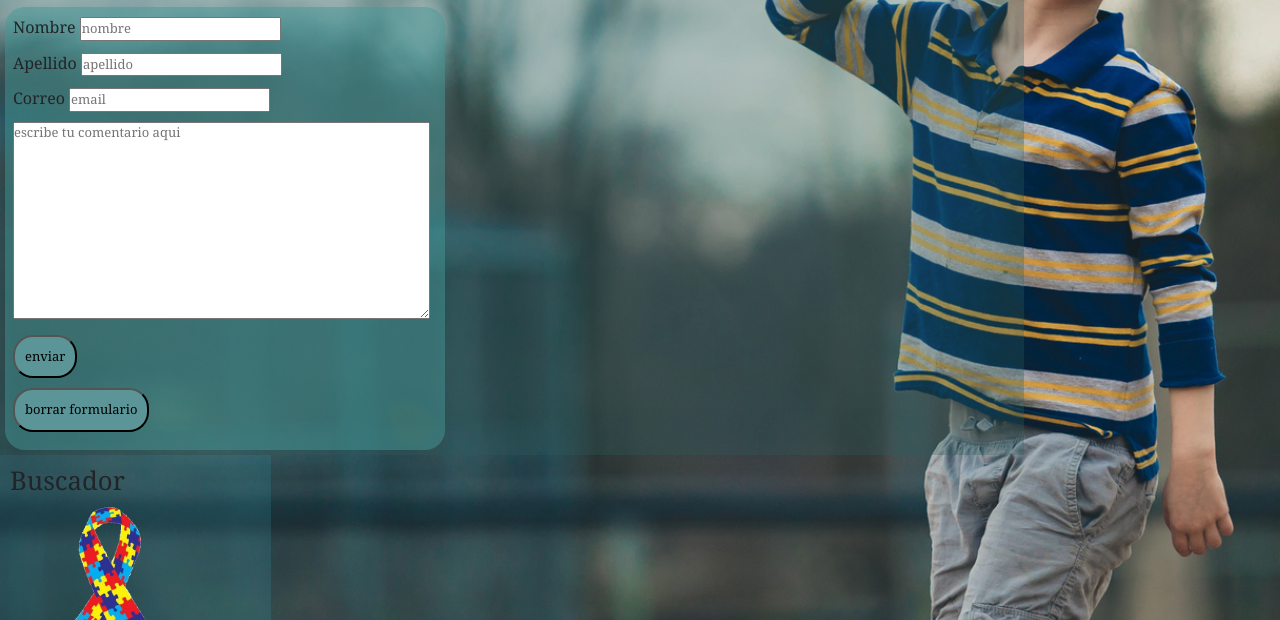
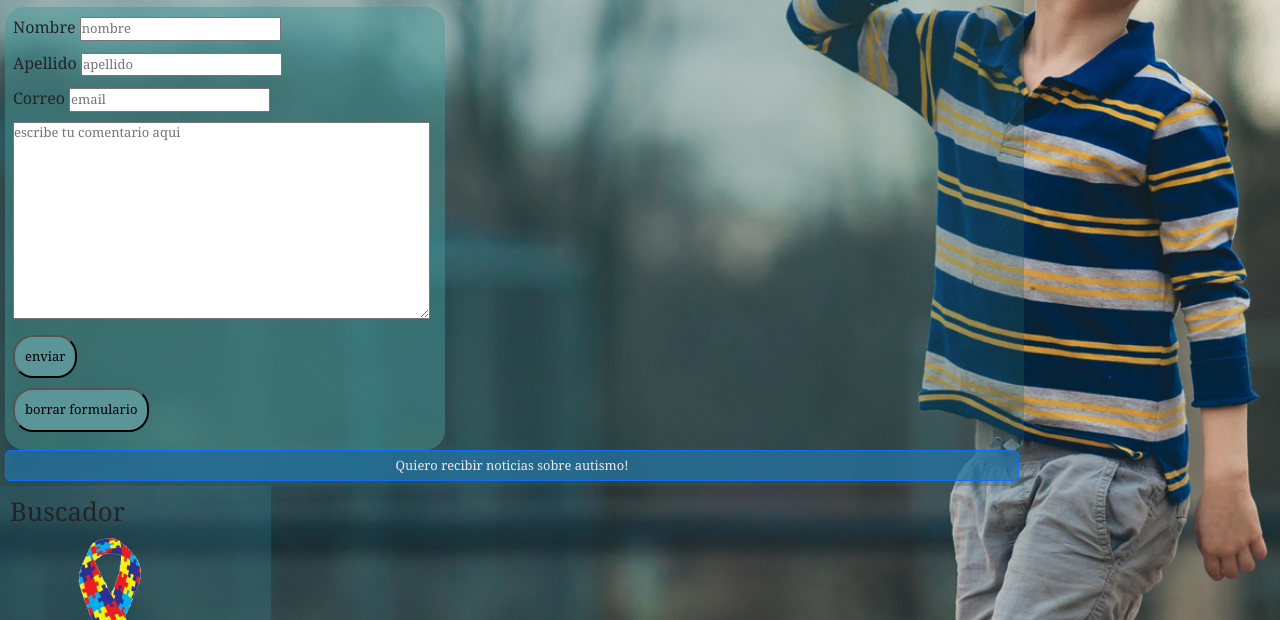
Before and after one commit to martha-argerich-25/desafio-sass, a plain HTML site: page pages/contacto.html in a window 1280 px wide. Shown: the part 332-952 px from the top of the page. Drawn offline with nearby package versions, Linux system fonts and the light colour scheme; no server answers.

Commit message:
desafio bootstrap aplicado a los 5 html

```diff
--- a/css/index.css
+++ b/css/index.css
@@ -130,16 +130,13 @@ grid-gap: 15px;
     background-size: cover;
   }
 
-
-
-
-
-
-
-
-
-
-
+  .btn-primary {
+--bs-btn-color: rgb(238, 233, 233);
+--bs-btn-bg: #2277a9af;
+--bs-btn-border-color: #0d6efd;
+--bs-btn-hover-color: #fff;
+--bs-btn-hover-bg: #0b5ed7;
+--bs-btn-hover-border-color: }
 
 
 .imagen-test1{
--- a/pages/contacto.html
+++ b/pages/contacto.html
@@ -67,7 +67,15 @@
                 <br>
                 <input type="reset" name="borrar formulario" value="borrar formulario" id="boton" >
                 </form>
+
+                <div class="d-grid gap-2">
+                    <button class="btn btn-primary"  type="button">Quiero recibir noticias sobre autismo!</button>
+
+                  </div>
         </section>
+
+
+
     </main>
      <!--aside-->
     <aside>
```
Also changed, not shown: pages/diagnostico.html (+2 -0 lines), pages/queeselautismo.html (+2 -0 lines).
